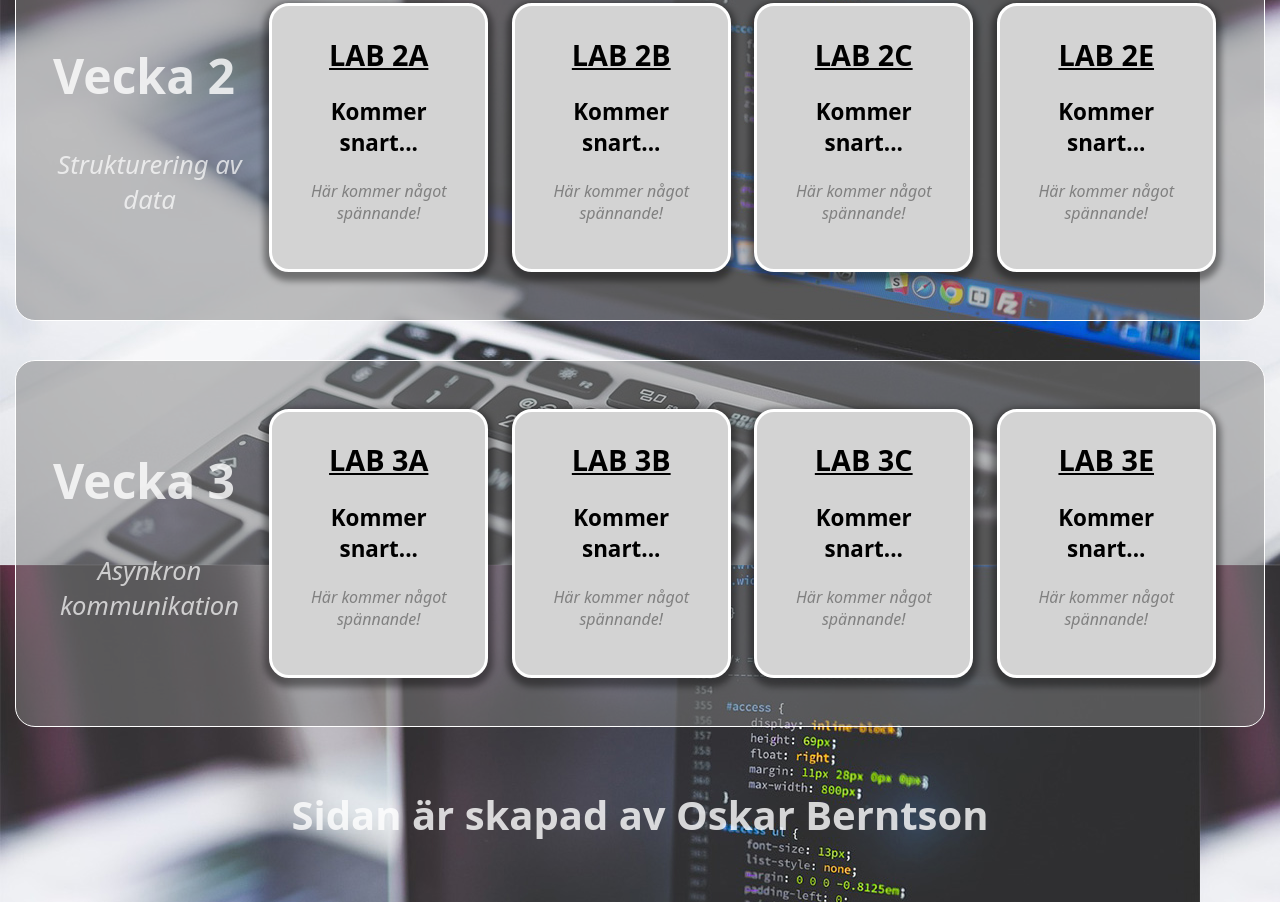
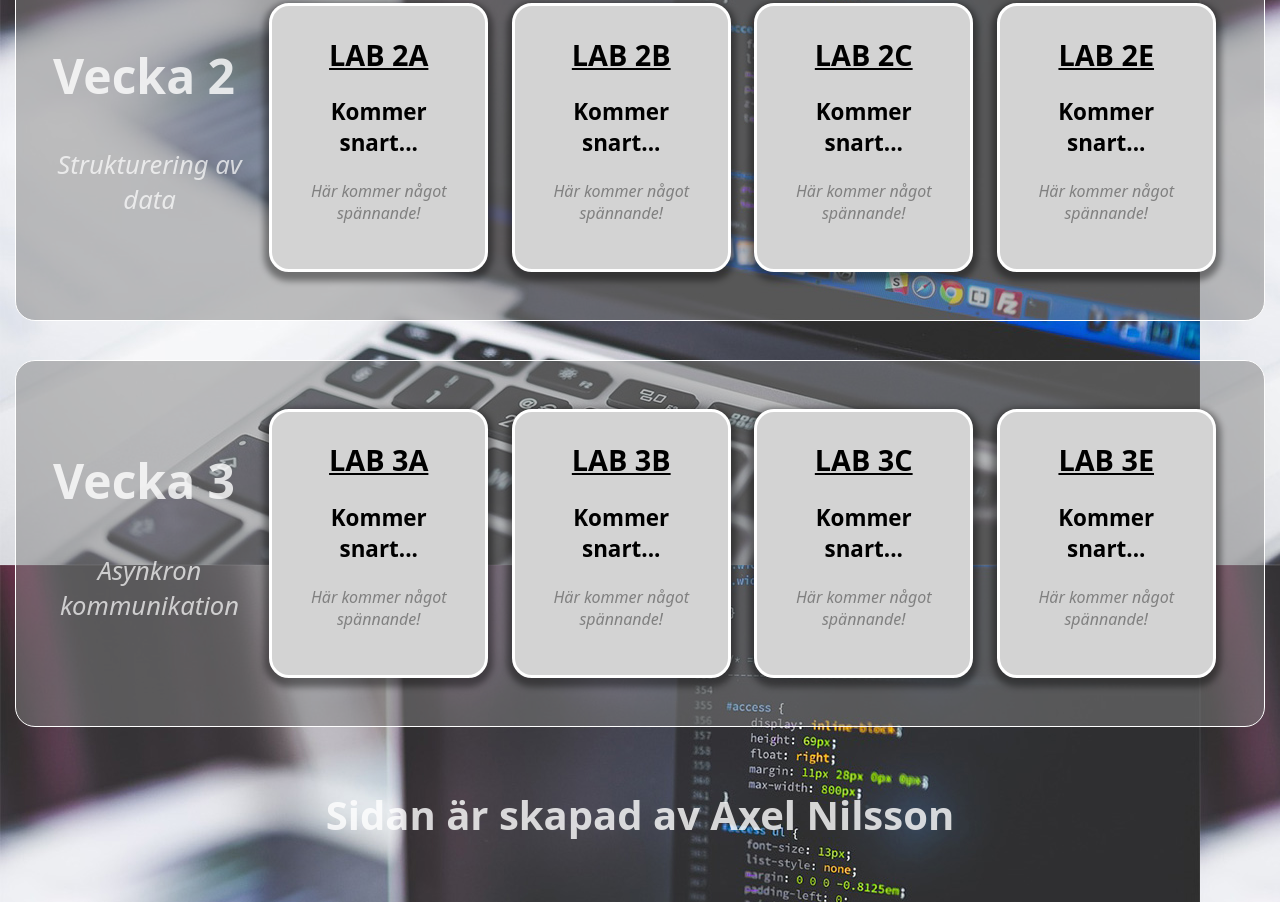
Before and after one commit to Aggan1/1me323-labbar, a plain HTML site: page index.html in a window 1280 px wide. Shown: the part 1035-1937 px from the top of the page. Drawn offline with Linux system fonts and the light colour scheme.

Commit message:
Main: Ändring index

```diff
--- a/index.html
+++ b/index.html
@@ -96,7 +96,7 @@
         </section>
     </main>
     <footer>
-        <p>Sidan är skapad av Oskar Berntson</p>
+        <p>Sidan är skapad av Axel Nilsson</p>
     </footer>
 
 </body>
```
